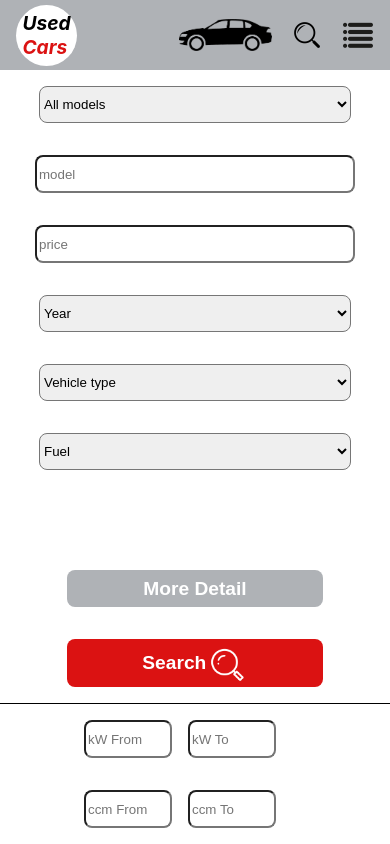
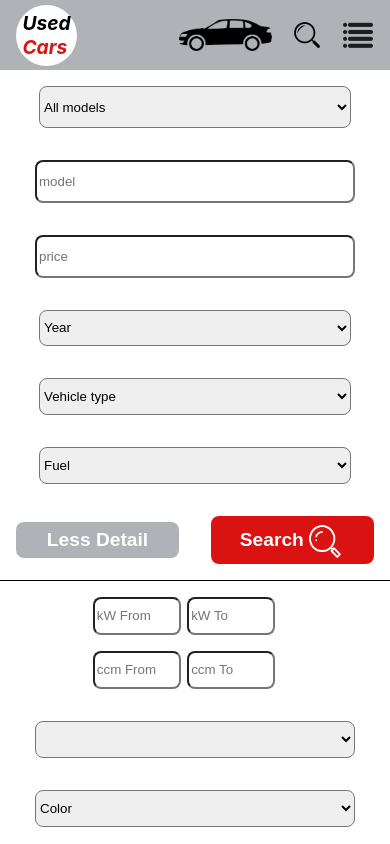
Before and after one commit to fillazic/https---github.com-fillazic-UsedCars, a React (Create React App) app: page / in a window 390 px wide. Shown: the top 844 px of the page. Built offline with nearby package versions, Linux system fonts and the light colour scheme.

Commit message:
detail buttons

```diff
--- a/src/components/Form.css
+++ b/src/components/Form.css
@@ -21,19 +21,19 @@ form {
     display: flex;
     align-items: center;
     justify-content: center;
-    margin: auto 0.5rem;
+    margin: auto;
 }
 
 .model select {
     width: 20rem;
-    height: 2.3rem;
+    height: 2.6rem;
     border-radius: 0.5rem;
 }
 
 
 .model input {
-    width: 20rem;
-    height: 2rem;
+    width: 19.59rem;
+    height: 2.3rem;
     border-radius: 0.5rem;
 }
 
@@ -45,6 +45,7 @@ form {
     display: flex;
     justify-content: center;
     align-items: center;
+    margin: auto;
 }
 
 .features select {
@@ -59,13 +60,15 @@ form {
     justify-content: center;
     align-items: center;
 }
+
 .search-button button {
-    width: 16rem;
+    width: 20rem;
     height: 2.3rem;
+    border: none;
+    border-radius: 0.5rem;
     margin: 1rem;
-    border:none;
-    border-radius: 0.5rem;
 }
+
 
 #search-form {
     height: 3rem;
@@ -89,6 +92,7 @@ form {
     height: 100%;
     align-content: center;
 }
+
 .search-div img{
     margin: auto;
     margin-left: 0;
@@ -107,6 +111,7 @@ form {
 
 .hidden-btn {
     visibility: hidden;
+    width: 20rem;
 }
 
 /*Detail form*/
@@ -115,14 +120,15 @@ form {
 .power {
     display: flex;
     align-items: center;
-    justify-content: space-around;
+    justify-content: center;
     border-top: 1px solid black;
-    margin: auto 0.5rem;
+
 }
 
 .power div {
-    width: 22rem;
+    width: 20rem;
     text-align: left;
+    margin: 1rem;
 }
 
 .power select {
@@ -137,17 +143,16 @@ form {
     width: 5rem;
     height: 2rem;
     border-radius: 0.5rem;
-    margin: 1rem
 }
 
-#kw-1 {
+#kw {
     margin-right: 1.5rem;
-    margin-left: 0;
+
 }
 
-#ccm-1 {
+#ccm {
     margin-right: 1.5rem;
-    margin-left: 0;
+
 }
 
 
@@ -205,16 +210,29 @@ form {
         border-top-right-radius: 0.8rem;
         width: 80%;
     }
+
+    #kw {
+        margin-right: 0.4rem;
+    }
+
+    #ccm {
+        margin-right: 0.4rem;
+     }
+
 }
 
 @media only screen and (max-width: 820px){
     form {
         text-align: center;
     }
-    .model , .features , .search-button, .power, .feature-one, .feature-two {
+    .model , .features , .power, .feature-one, .feature-two {
         display: block;
         width: 100%;
         margin: auto;
+    }
+
+    .hidden-btn {
+        display: none;
     }
 
     .power div {
@@ -230,9 +248,7 @@ form {
         width: 80%;
     }
 
-    .search-button {
-        width: 80%;
-    }
+
 
 }
 
--- a/src/components/Form.js
+++ b/src/components/Form.js
@@ -45,14 +45,14 @@ function Form() {
                 </div>
                 <div className='search-button'>
                     <button className='hidden-btn'>More Detail</button>
-                    <button className='detail'>More Detail</button>
+                    <button className='detail'>Less Detail</button>
                     <button id='search-form'>
                        <div className='search-div'>
                         <h4>Search</h4>
                         <img src="./images/search-white.png"/>
                        </div>
                     </button>
-                </div>
+            </div>
 
                 <div className="power" >
                     <div>
@@ -73,7 +73,7 @@ function Form() {
                     </select>
                 </div>
 
-                    <div className='feature-one' >
+                <div className='feature-one' >
 
                     <select name="color" id="color">
                         <option value="Color" >Color</option>
```
